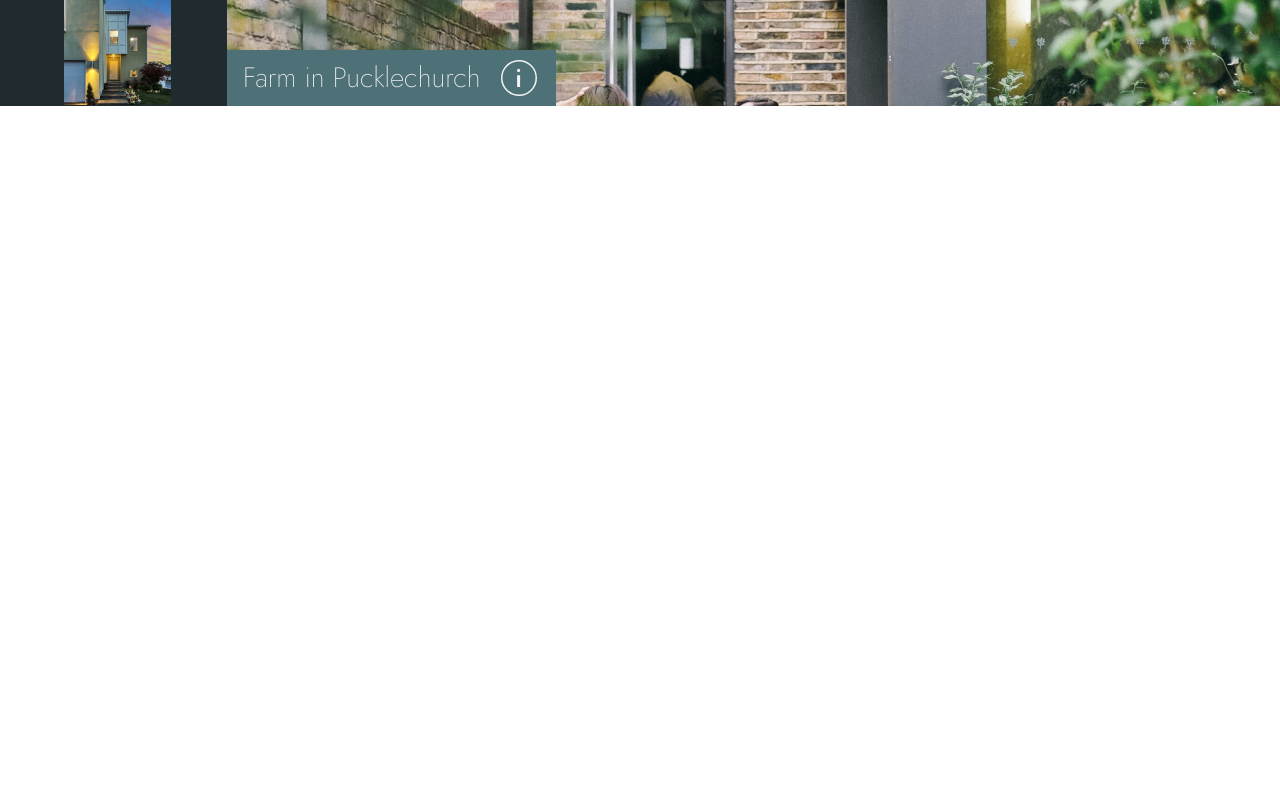
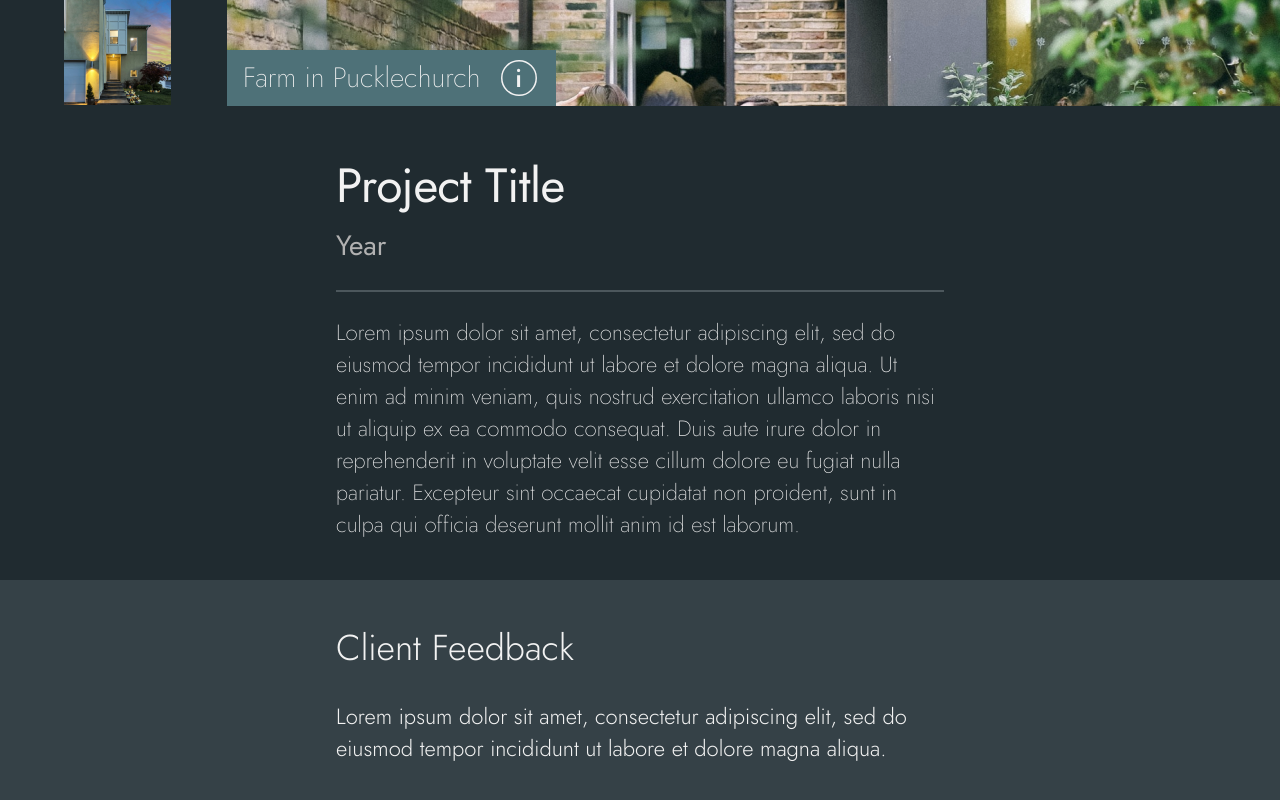
Before and after one commit to AlexanderBraatz/winsor_leaman_architects, a React (Create React App) app: page /projects/extensions/1 in a window 1280 px wide. Shown: the part 660-1460 px from the top of the page. Before the commit the page ends 800 px from the top, so only its background shows below. Built offline with nearby package versions, Linux system fonts and the light colour scheme.

Commit message:
feat: Add Text Content to Extensions

```diff
--- a/src/components/Pages/Projects/Extensions/Extensions.js
+++ b/src/components/Pages/Projects/Extensions/Extensions.js
@@ -1,11 +1,13 @@
 import React, { Fragment } from 'react';
 import Hero from './Hero';
+import TextContent from './TextContent';
 import styled from 'styled-components';
 
 const Extensions = () => {
 	return (
 		<Fragment>
 			<Hero />
+			<TextContent />
 		</Fragment>
 	);
 };
--- /dev/null
+++ b/src/components/Pages/Projects/Extensions/TextContent.js
@@ -0,0 +1,103 @@
+import styled from 'styled-components';
+const TextContent = props => {
+	return (
+		<Container>
+			<DescriptionContainer>
+				<Heading>Project Title</Heading>
+				<Year>Year</Year>
+				<Divider />
+				<DescriptionText>
+					Lorem ipsum dolor sit amet, consectetur adipiscing elit, sed do
+					eiusmod tempor incididunt ut labore et dolore magna aliqua. Ut enim ad
+					minim veniam, quis nostrud exercitation ullamco laboris nisi ut
+					aliquip ex ea commodo consequat. Duis aute irure dolor in
+					reprehenderit in voluptate velit esse cillum dolore eu fugiat nulla
+					pariatur. Excepteur sint occaecat cupidatat non proident, sunt in
+					culpa qui officia deserunt mollit anim id est laborum.
+				</DescriptionText>
+			</DescriptionContainer>
+			<FeedbackBackground>
+				<FeedbackContainer>
+					<FeedbackHeading>Client Feedback</FeedbackHeading>
+					<FeedbackText>
+						Lorem ipsum dolor sit amet, consectetur adipiscing elit, sed do
+						eiusmod tempor incididunt ut labore et dolore magna aliqua.
+					</FeedbackText>
+				</FeedbackContainer>
+			</FeedbackBackground>
+		</Container>
+	);
+};
+const Container = styled.div`
+	display: flex;
+	flex-direction: column;
+	color: ${props => props.theme.desktop.grey5};
+	margin-top: 4rem;
+`;
+const DescriptionContainer = styled.div`
+	width: 60.8rem;
+	margin: auto;
+`;
+const Heading = styled.h2`
+	font-family: 'Heading2';
+	font-size: 48px;
+	font-weight: 400;
+	line-height: 80px;
+	letter-spacing: -0.01em;
+	text-align: left;
+`;
+const Year = styled.p`
+	font-family: 'Body';
+	font-size: 28px;
+	font-weight: 400;
+	line-height: 40px;
+	letter-spacing: 0em;
+	text-align: left;
+	color: ${props => props.theme.desktop.grey2};
+`;
+const Divider = styled.div`
+	width: 100%;
+	height: 0.2rem;
+	background-color: ${props => props.theme.desktop.dark3};
+	margin-top: 2.4rem;
+`;
+
+const DescriptionText = styled.p`
+	font-family: 'Logo';
+	font-size: 2.2rem;
+	font-weight: 400;
+	line-height: 40px;
+	letter-spacing: 0em;
+	text-align: left;
+	margin-top: 2.4rem;
+	line-height: 32px;
+`;
+
+const FeedbackBackground = styled.div`
+	background-color: ${props => props.theme.desktop.dark2};
+	margin-top: 4rem;
+`;
+const FeedbackContainer = styled.div`
+	width: 60.8rem;
+	margin: auto;
+	padding: 4rem 0 5.6rem 0;
+`;
+const FeedbackHeading = styled.div`
+	font-family: 'SmallText';
+	font-size: 36px;
+	font-weight: 300;
+	line-height: 56px;
+	letter-spacing: 0em;
+	text-align: left;
+`;
+const FeedbackText = styled.div`
+	font-family: 'SmallText';
+	font-size: 22px;
+	font-weight: 300;
+	line-height: 32px;
+	letter-spacing: 0em;
+	text-align: left;
+	margin-top: 2.4rem;
+`;
+
+export default TextContent;
```
